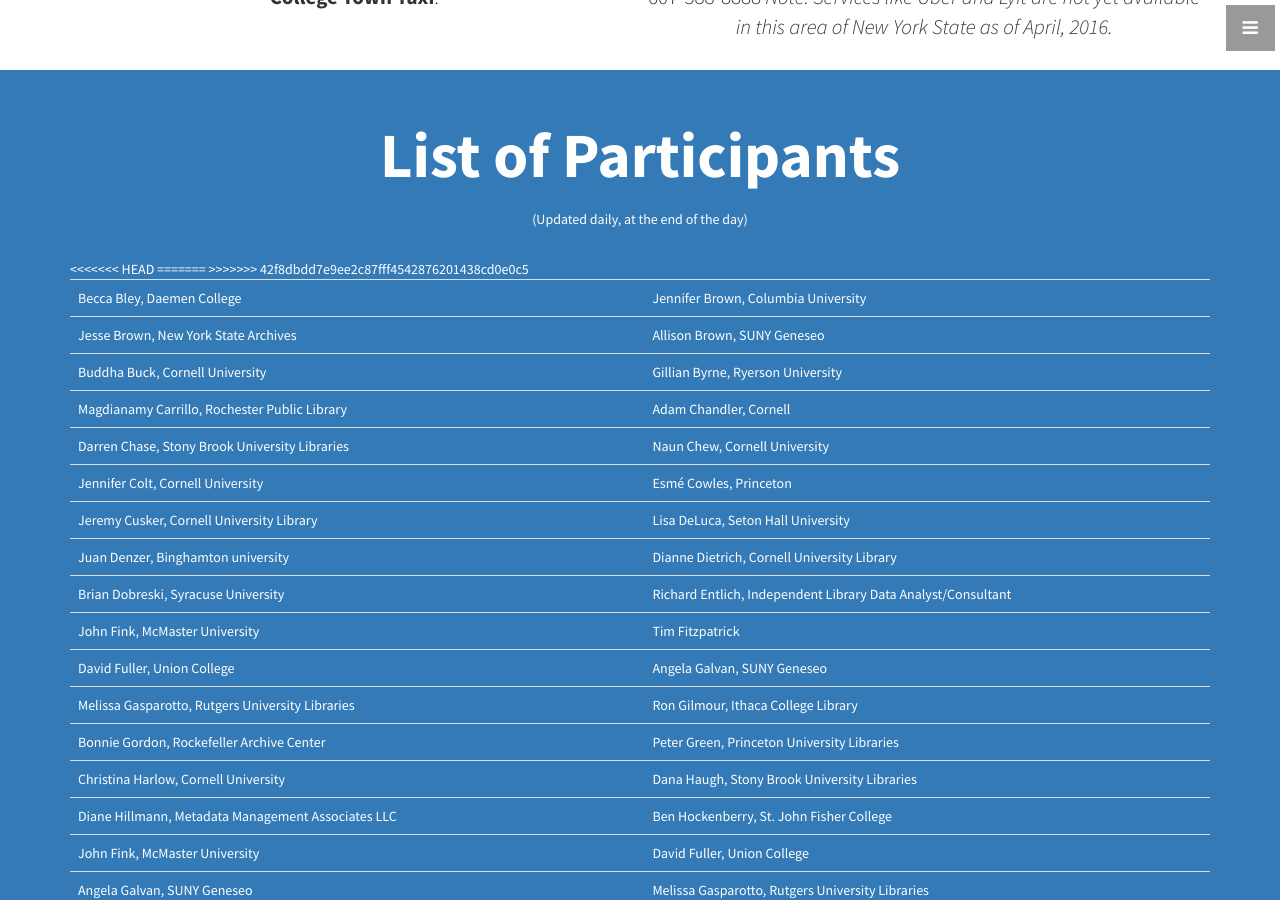
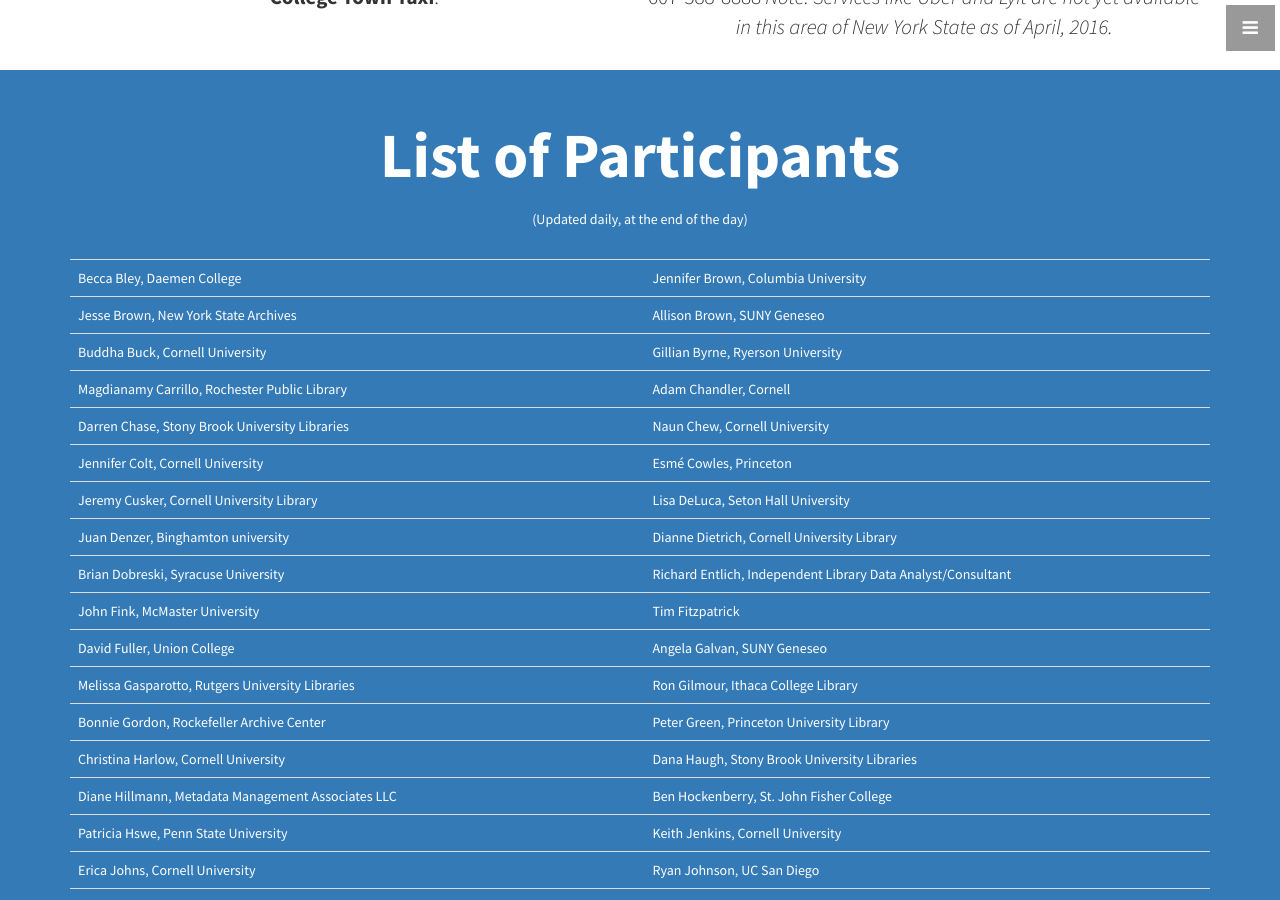
Before and after one commit to code4libNYS/2016, a Jekyll site: the page built from index.html, in a window 1280 px wide and 900 px high, scrolled down 5055 px. Built offline with Jekyll 4.4.1, drawn with Linux system fonts in a browser that asks for light colours; some of the changed text lies outside the part shown.

Commit message:
fixed peters affiliation

```diff
--- a/_includes/participants.html
+++ b/_includes/participants.html
@@ -20,19 +20,12 @@
             <tr><td>Jeremy Cusker, Cornell University Library</td> <td>Lisa DeLuca, Seton Hall University</td></tr>
             <tr><td>Juan Denzer, Binghamton university</td> <td>Dianne Dietrich, Cornell University Library</td></tr>
             <tr><td>Brian Dobreski, Syracuse University</td> <td>Richard Entlich, Independent Library Data Analyst/Consultant</td></tr>
-<<<<<<< HEAD
             <tr><td>John Fink, McMaster University</td> <td>Tim Fitzpatrick</td></tr>
             <tr><td>David Fuller, Union College</td> <td>Angela Galvan, SUNY Geneseo</td></tr>
             <tr><td>Melissa Gasparotto, Rutgers University Libraries</td> <td>Ron Gilmour, Ithaca College Library</td></tr>
-            <tr><td>Bonnie Gordon, Rockefeller Archive Center</td> <td>Peter Green, Princeton University Libraries</td></tr>
+            <tr><td>Bonnie Gordon, Rockefeller Archive Center</td> <td>Peter Green, Princeton University Library</td></tr>
             <tr><td>Christina Harlow, Cornell University</td> <td>Dana Haugh, Stony Brook University Libraries</td></tr>
             <tr><td>Diane Hillmann, Metadata Management Associates LLC</td> <td>Ben Hockenberry, St. John Fisher College</td></tr>
-=======
-            <tr><td>John Fink, McMaster University</td> <td>David Fuller, Union College</td></tr>
-            <tr><td>Angela Galvan, SUNY Geneseo</td> <td>Melissa Gasparotto, Rutgers University Libraries</td></tr>
-            <tr><td>Bonnie Gordon, Rockefeller Archive Center</td> <td>Peter Green, Princeton University Library</td></tr>
-            <tr><td>Christina Harlow, Cornell University</td> <td>Diane Hillmann, Metadata Management Associates LLC</td></tr>
->>>>>>> 42f8dbdd7e9ee2c87fff4542876201438cd0e0c5
             <tr><td>Patricia Hswe, Penn State University</td> <td>Keith Jenkins, Cornell University</td></tr>
             <tr><td>Erica Johns, Cornell University</td> <td>Ryan Johnson, UC San Diego</td></tr>
             <tr><td>Deirdre Joyce, NY Heritage Digital Collections/CLRC</td> <td>Francis Kayiwa, Virginia Polytechnic and State University</td></tr>
```
